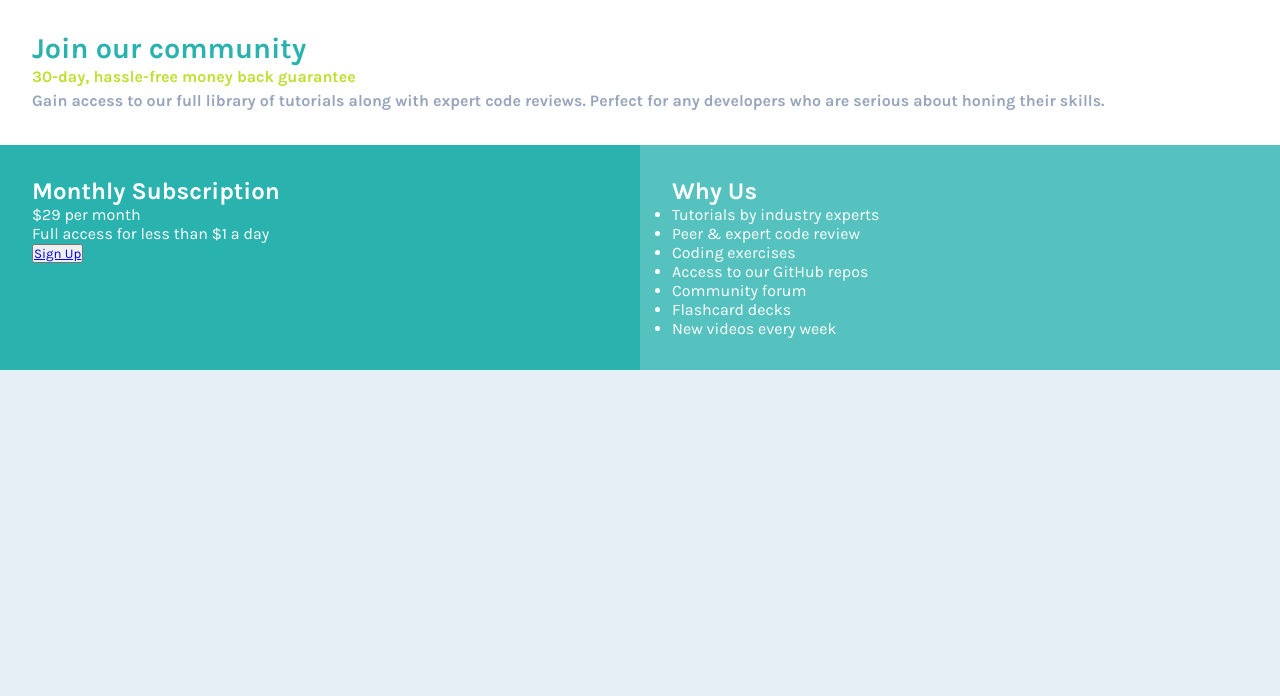
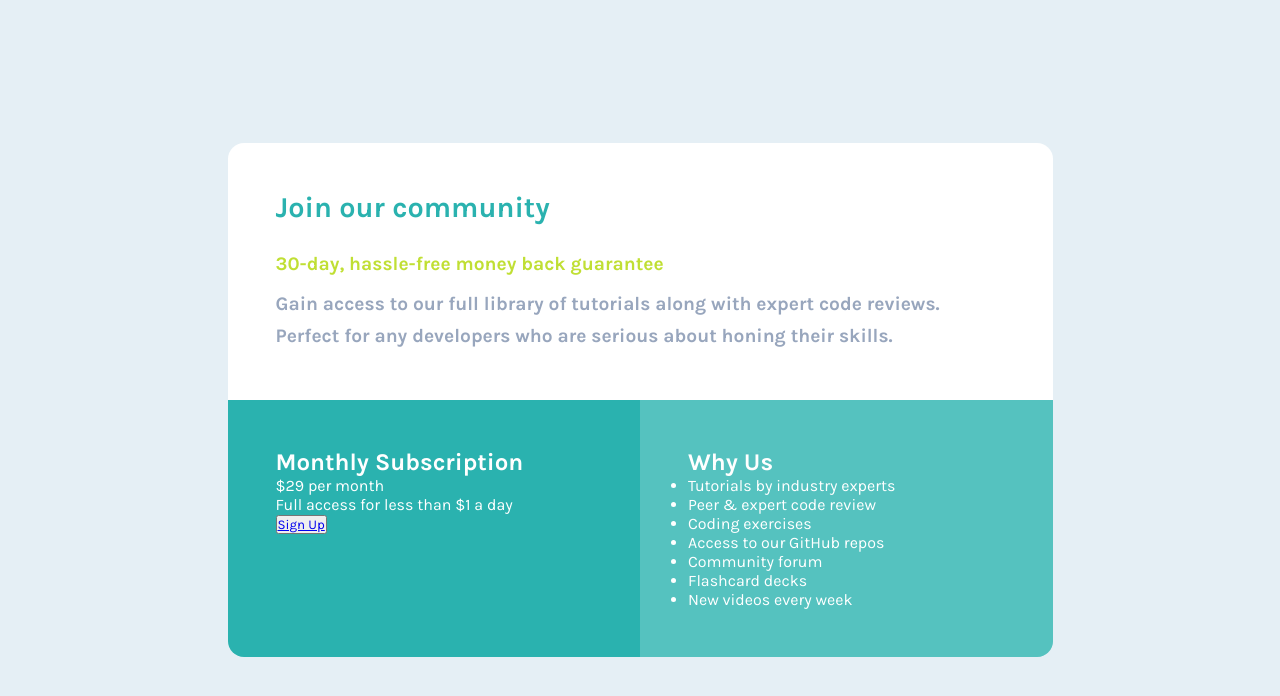
Before and after one commit to kenzotakamori/frontendmentor-single-price, a plain HTML site: page index.html in a window 1280 px wide. Drawn offline with Linux system fonts and the light colour scheme.

Commit message:
continuing style.scss

```diff
--- a/style.scss
+++ b/style.scss
@@ -14,48 +14,67 @@ $grayish-blue: hsl(218, 22%, 67%);
 
 html {
     background-color: $light-gray;
+    display: grid;
+    height: 100%;
 }
 
 body {
     font-size: 16px;
     display: grid;
+    place-self: center;
     grid-template-columns: repeat(2, 1fr);
-    border-radius: 1rem;
+    width: 90vw;
+    max-width: 825px;
     @media screen and (max-width: 800px) {
         grid-template-columns: unset;
     }
 }
 
 section {
-    padding: 2rem;
+    padding: 3rem;
 }
 
 section#join-community {
     grid-column: 1 / 3;
     background: white;
+    border-radius: 1rem 1rem 0 0;
     h2 {
         font-size: 1.8rem;
         color: $cyan;
         font-weight: 700;
+        margin-bottom: 1rem;
     }
     p {
         color: $grayish-blue;
-        line-height: 1.5rem;
+        line-height: 2rem;
         font-weight: 700;
+        padding-top: .5rem;
+        font-size: 1.2rem;
     }
     p:first-of-type {
         color: $bright-yellow;
+    }
+    @media screen and (max-width: 800px) {
+        grid-column: unset;
     }
 }
 
 section#subscription {
     background-color: $cyan;
     color: white;
+    border-radius: 0 0 0 1rem;
+    @media screen and (max-width: 800px) {
+        border-radius: unset;
+    }
 }
 
 section#why-us {
     background-color: $cyan;
     color: white;
+    border-radius: 0 0 1rem 0;
     -webkit-box-shadow: inset 0 0 0 200px rgb(255 255 255 / 20%);
     box-shadow: inset 0 0 0 200px rgb(255 255 255 / 20%);
+    @media screen and (max-width: 800px) {
+        border-radius: 0 0 1rem 1rem;
+    }
 }
```
Also changed, not shown: style.css.
